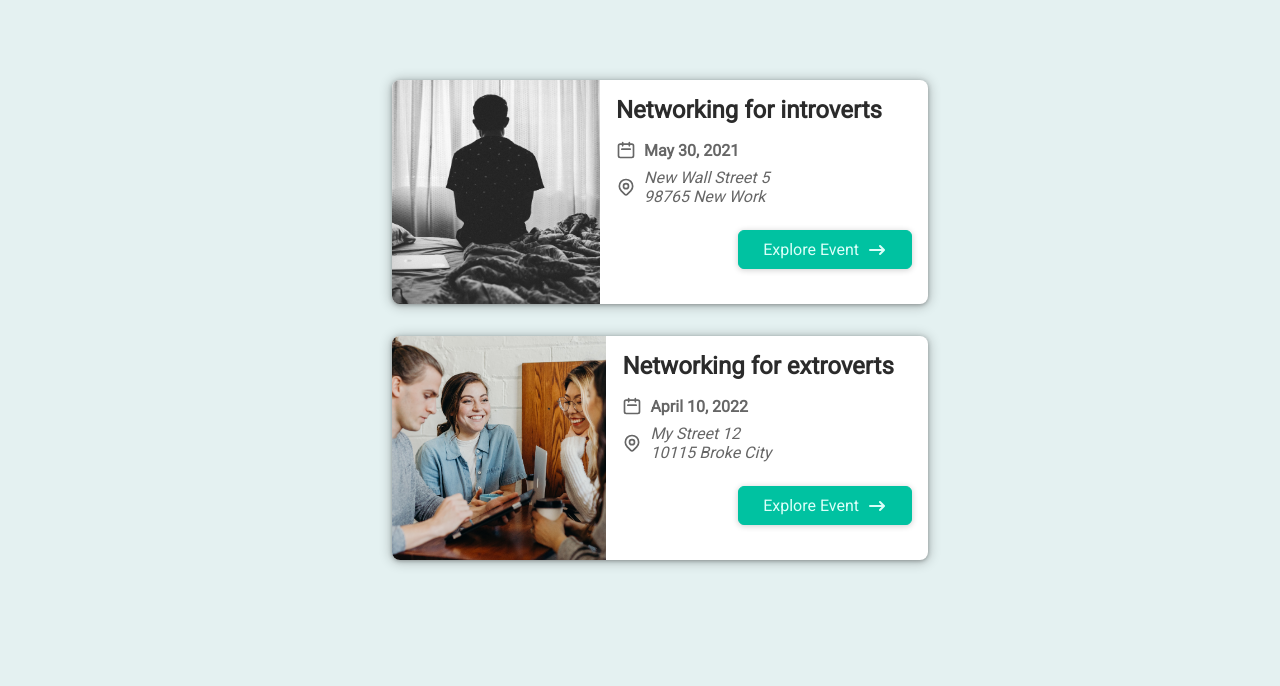
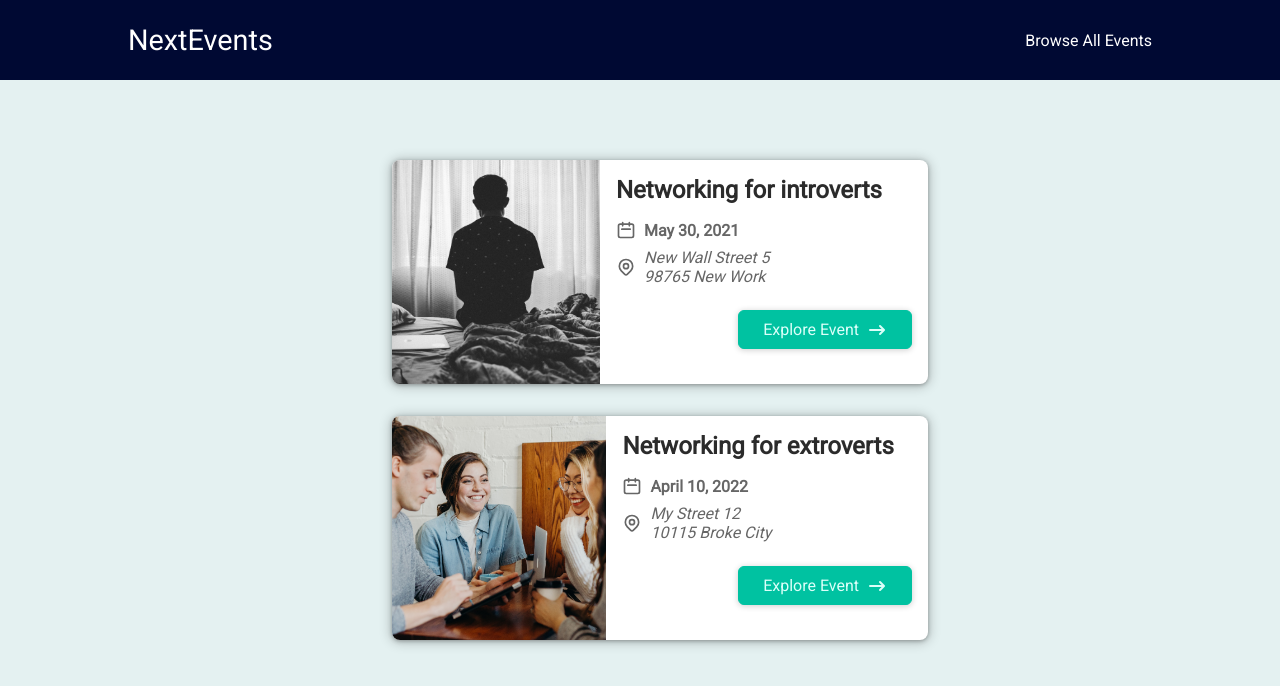
Before and after one commit to cizneeh/nextjs-course, a Next.js app: page / in a window 1280 px wide. Shown: the top 686 px of the page. Built offline with nearby package versions, Linux system fonts and the light colour scheme.

Commit message:
add general layout

```diff
--- /dev/null
+++ b/components/layout/layout.tsx
@@ -0,0 +1,17 @@
+import { ReactNode } from 'react'
+import MainHeader from './main-header'
+
+type Props = {
+  children: ReactNode
+}
+
+function Layout(props: Props) {
+  return (
+    <>
+      <MainHeader />
+      <main>{props.children}</main>
+    </>
+  )
+}
+
+export default Layout
--- /dev/null
+++ b/components/layout/main-header.module.css
@@ -0,0 +1,24 @@
+.header {
+  width: 100%;
+  display: flex;
+  align-items: center;
+  justify-content: space-between;
+  background-color: hsl(230, 800%, 10%);
+  height: 5rem;
+  padding: 0 10%;
+}
+
+.logo a {
+  text-decoration: none;
+  font-size: 1.8rem;
+  color: white;
+}
+
+.navigation a {
+  text-decoration: none;
+  color: white;
+}
+
+.navigation ul {
+  list-style: none;
+}
--- /dev/null
+++ b/components/layout/main-header.tsx
@@ -0,0 +1,21 @@
+import Link from 'next/link'
+import classes from './main-header.module.css'
+
+function MainHeader() {
+  return (
+    <header className={classes.header}>
+      <div className={classes.logo}>
+        <Link href="/">NextEvents</Link>
+      </div>
+      <nav className={classes.navigation}>
+        <ul>
+          <li>
+            <Link href="/events">Browse All Events</Link>
+          </li>
+        </ul>
+      </nav>
+    </header>
+  )
+}
+
+export default MainHeader
--- a/pages/_app.tsx
+++ b/pages/_app.tsx
@@ -1,8 +1,13 @@
 import '../styles/globals.css'
 import type { AppProps } from 'next/app'
+import Layout from '../components/layout/layout'
 
 function MyApp({ Component, pageProps }: AppProps) {
-  return <Component {...pageProps} />
+  return (
+    <Layout>
+      <Component {...pageProps} />
+    </Layout>
+  )
 }
 
 export default MyApp
```
Also changed, not shown: components/event-detail/EventContent.module.css (+9 -0 lines).
